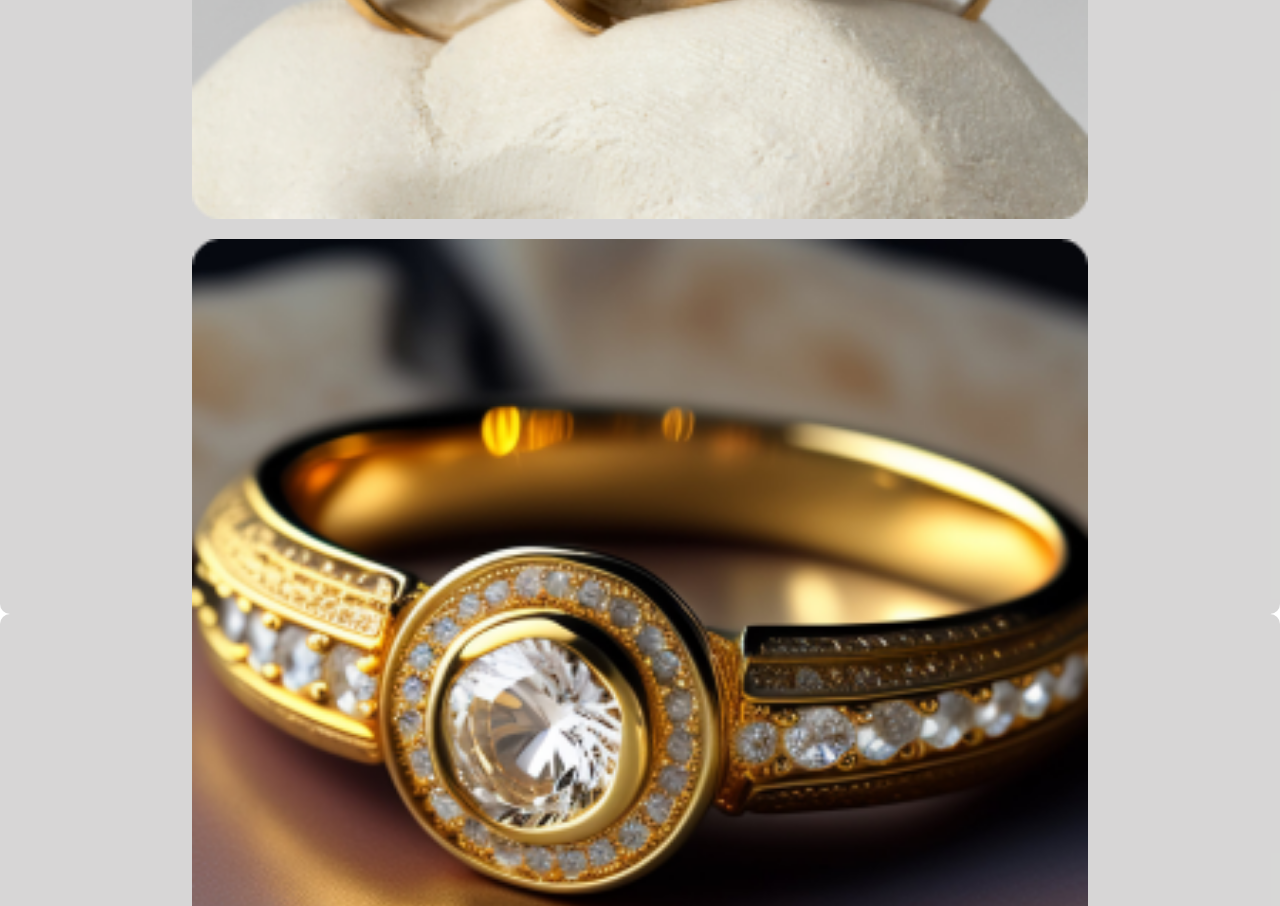
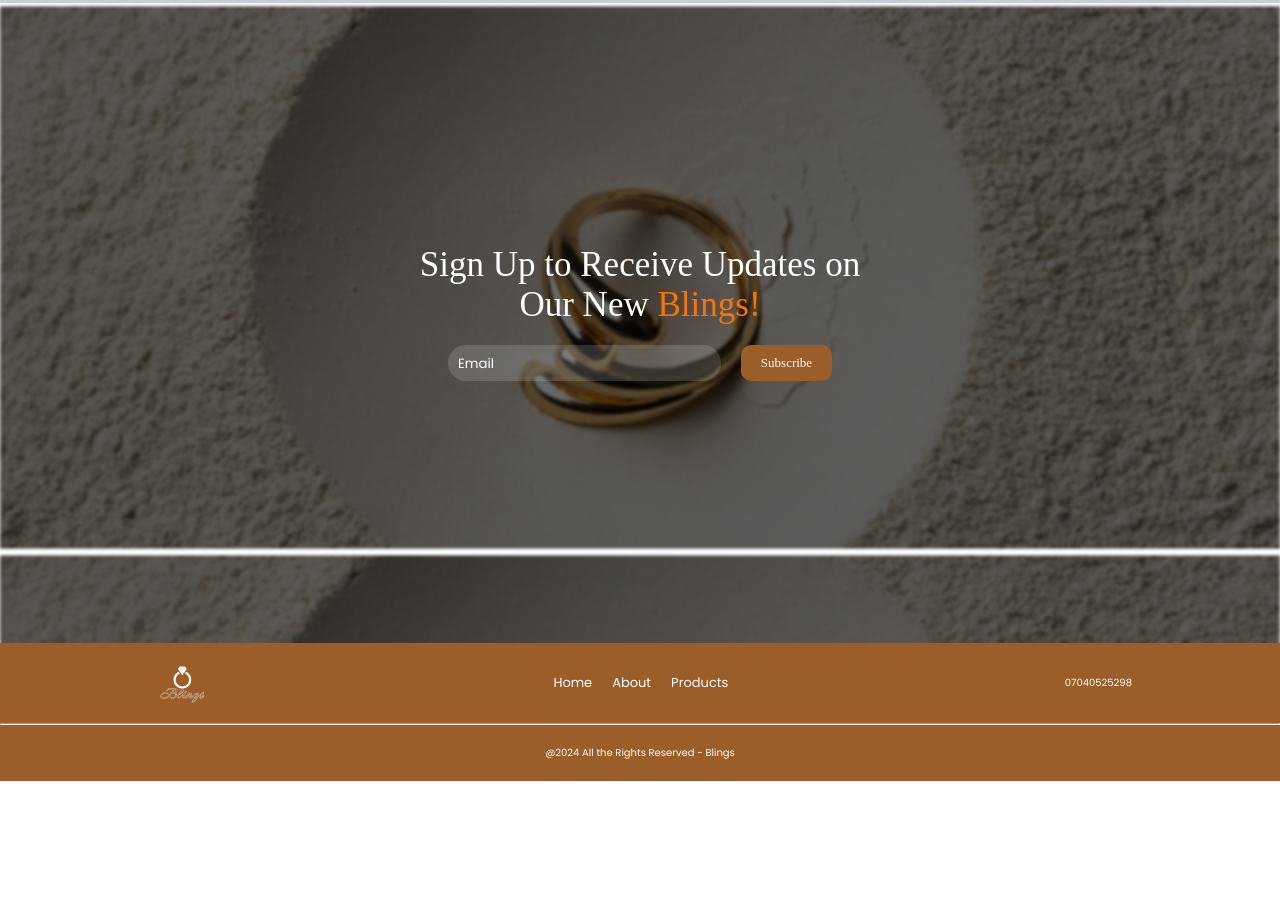
Before and after one commit to Ade-folami/HNG-stage-2, a website built with Parcel: page cart.html in a window 1280 px wide. Shown: the part 1434-2340 px from the top of the page. After the commit the page ends 2215 px from the top, so only its background shows below. Built offline with nearby package versions, Linux system fonts and the light colour scheme; a web font is replaced by a local one.

Commit message:
cart page

```diff
--- a/cart.html
+++ b/cart.html
@@ -205,6 +205,7 @@
         </div>
       </div>
     </section>
+    <hr />
     <section class="section__recents">
       <h2 class="recents__heading">Recently viewed</h2>
       <div class="section__recents--container">
@@ -286,5 +287,33 @@
         </div>
       </div>
     </section>
+    <section class="section__subscribe">
+      <h1 class="subscribe__heading heading__primary">
+        Sign Up to Receive Updates on<br />
+        Our New
+        <span style="color: #fb7400">Blings!</span>
+      </h1>
+      <div class="subscribe__user">
+        <input
+          type="email"
+          class="subscribe__user--email"
+          placeholder="Email"
+        />
+        <a href="#" class="subscribe__user--button">Subscribe</a>
+      </div>
+    </section>
+    <footer class="footer">
+      <div class="footer__main">
+        <img src="images/blings-logo.png" alt="logo" class="footer__logo" />
+        <div class="footer__main--links">
+          <a href="#" class="footer__main--link">Home</a>
+          <a href="" class="footer__main--link">About</a>
+          <a href="" class="footer__main--link">Products</a>
+        </div>
+        <span class="footer__number">07040525298</span>
+      </div>
+      <hr style="color: #fff" />
+      <span class="footer__rights">@2024 All the Rights Reserved - Blings</span>
+    </footer>
   </body>
 </html>
--- a/style.css
+++ b/style.css
@@ -403,3 +403,19 @@ body {
   color: #34c759;
   font-weight: 700;
 }
+.section__recents {
+  padding: 5rem;
+  font-family: "Poppins";
+  background-color: #c7ccd9;
+  height: 70vh;
+}
+.recents__heading {
+  color: #9c5e29;
+  font-size: 2rem;
+}
+.section__recents--container {
+  display: grid;
+  grid-template-columns: 1fr 1fr 1fr 1fr;
+  gap: 2rem;
+  margin: 2rem auto;
+}
```
